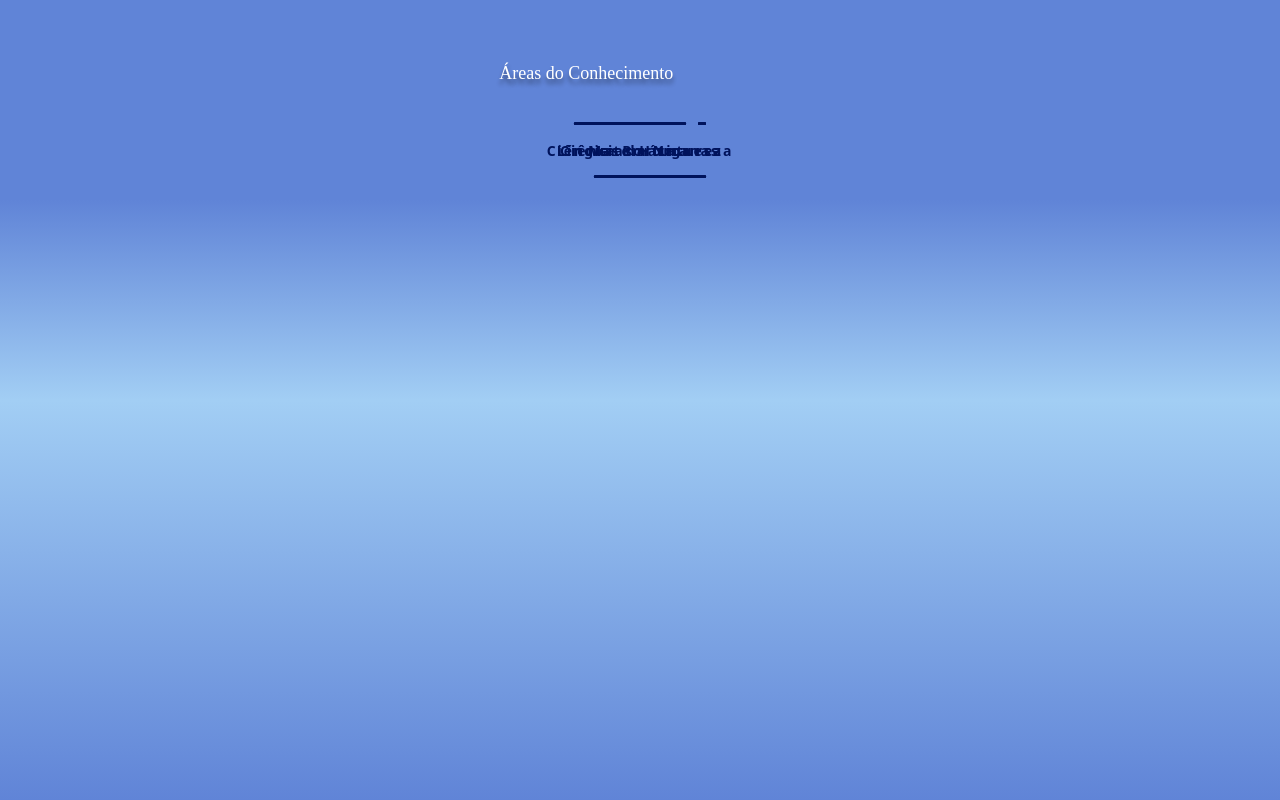
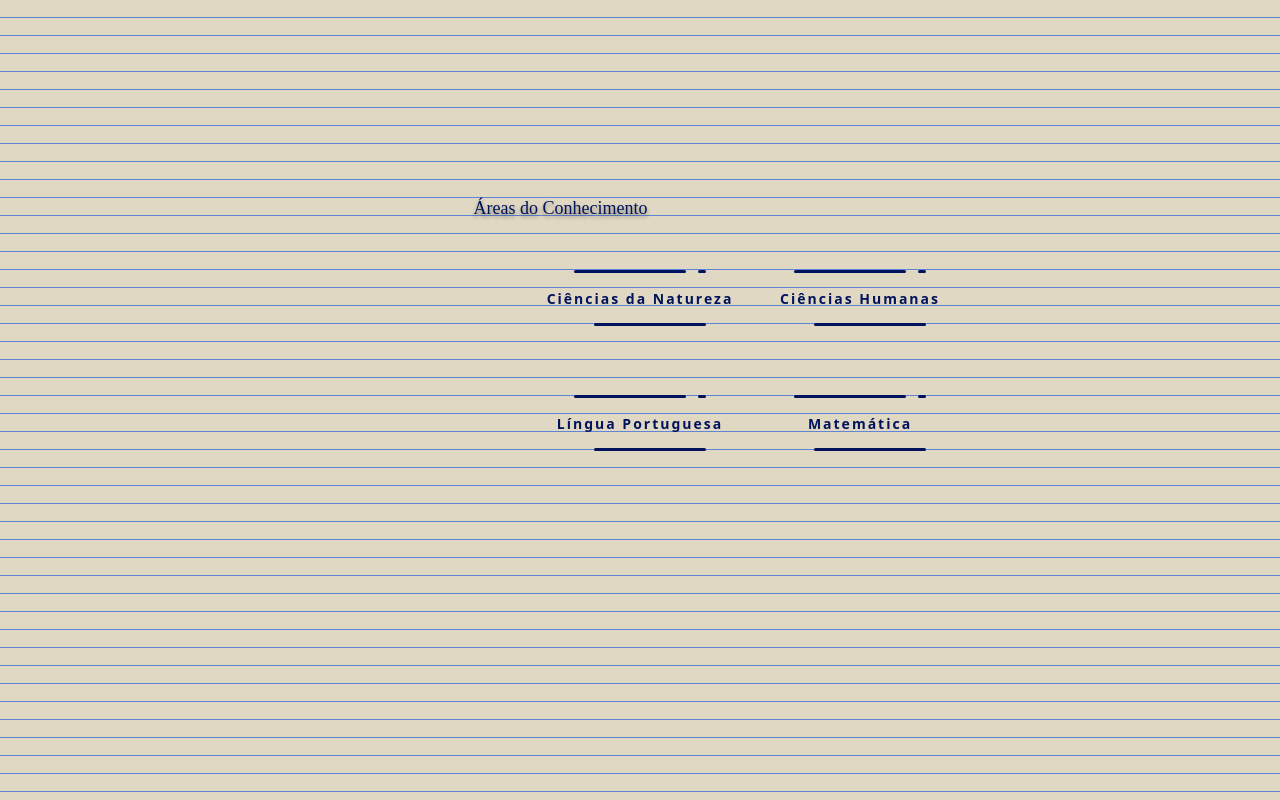
Before and after one commit to hendlerfrai/FlipIFC, a PHP site: page /areas.html in a window 1280 px wide. Run offline with PHP 8.4, Linux system fonts and the light colour scheme; some web fonts are replaced.

Commit message:
Update areas.css

```diff
--- a/front/areas.css
+++ b/front/areas.css
@@ -15,10 +15,10 @@ body {
 h1 {
     position: absolute;
     text-align: center;
-    left: 39%;
-    padding-top: 50px;
+    left: 37%;
+    padding-top: 185px;
 
-    color: #ffffff;
+    color: #00135C;
 
     font-family: 'dogica';
     font-style: normal;
@@ -26,7 +26,7 @@ h1 {
     font-size: 18px;
     line-height: 46px;
 
-    text-shadow: 0px 5px 4px rgba(0, 0, 0, 0.447);
+    text-shadow: 0px 3px 4px rgba(0, 0, 0, 0.447);
 }
 
 div.botao {
@@ -51,6 +51,26 @@ div.botao {
     transition: all .3s ease;
     border: none;
     background: transparent;
+}
+
+.cienciasn {
+    left: 520px;
+    top: 270px;
+}
+
+.cienciash {
+    left: 740px;
+    top: 270px;
+}
+
+.linguaport {
+    left: 520px;
+    top: 395px;
+}
+
+.matematica {
+    left: 740px;
+    top: 395px;
 }
 
 .button__text {
@@ -486,7 +506,10 @@ html {
 body {
     position: relative;
     height: 100%;
-    background: linear-gradient(#6084d7 25%, #a2cef4 50%, #a2cef4 50%, #6084d7 100%);
+    background-color: #decfaf;
+    opacity: 1;
+    background-size: 18px 18px;
+    background-image: repeating-linear-gradient(0deg, #6084d7, #6084d7 0.9px, #e1d8c3 0.9px, #e1d8c3);
 }
 
 .wrap {
@@ -497,23 +520,3 @@ body {
     perspective: 360px;
     perspective-origin: 50% 50%;
 }
-
-.top-plane,
-.bottom-plane {
-    width: 200%;
-    height: 130%;
-    position: absolute;
-    bottom: -30%;
-    left: -50%;
-    background-image: -webkit-linear-gradient(#a2cef4 2px, transparent 2px), -webkit-linear-gradient(left, #a2cef4 2px, transparent 2px);
-    background-size: 100px 100px, 100px 100px;
-    background-position: -1px -1px, -1px -1px;
-    transform: rotateX(85deg);
-    animation: planeMoveTop 2s infinite linear;
-}
-
-.bottom-plane {
-    transform: rotateX(-85deg);
-    top: -30%;
-    animation: planeMoveBot 2s infinite linear;
-}
```
